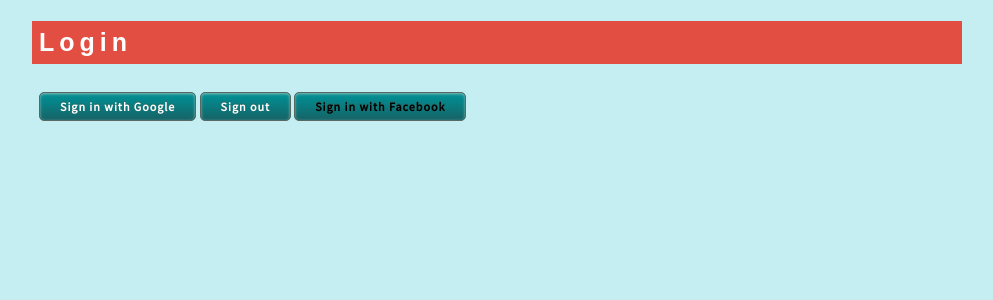
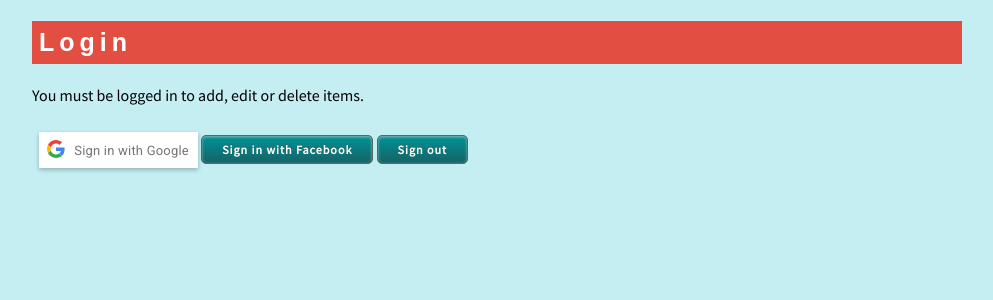
Before and after one commit to ElisabethStrunk/FullStack_ItemCatalog, a Flask app: page /login in a window 1280 px wide. Shown: the part 113-413 px from the top of the page, without its empty margins (143-1136 px from the left). Run offline with Flask 2, Linux system fonts and the light colour scheme; parts of the project's set-up code (start-up, migrations or seed data) failed here and were passed over; some libraries are stand-ins or nearby versions.

Commit message:
Made sign-in buttons look good

```diff
--- a/app/static/style.css
+++ b/app/static/style.css
@@ -128,6 +128,56 @@ footer {
     display: inline;
 }
 
+.abcRioButtonContents {
+    font-family: Roboto,arial,sans-serif;
+    font-weight: 500;
+    letter-spacing: .21px;
+    margin-left: 6px;
+    margin-right: 6px;
+    vertical-align: top;
+    font-size: 13px;
+    line-height: 21px;
+    color: #757575;
+}
+
+.abcRioButton {
+    -webkit-border-radius: 1px;
+    border-radius: 1px;
+    -webkit-box-shadow 0 2px 4px 0px rgba(0,0,0,.25): ;
+    box-shadow: 0 2px 4px 0 rgba(0,0,0,.25);
+    -webkit-box-sizing: border-box;
+    box-sizing: border-box;
+    -webkit-transition: background-color .218s,border-color .218s,box-shadow .218s;
+    transition: background-color .218s,border-color .218s,box-shadow .218s;
+    -webkit-user-select: none;
+    -webkit-appearance: none;
+    background-color: #fff;
+    background-image: none;
+    color: #262626;
+    cursor: pointer;
+    outline: none;
+    overflow: hidden;
+    position: relative;
+    text-align: center;
+    vertical-align: middle;
+    white-space: nowrap;
+
+    padding: 8px 3px 4px 8px;
+    height: 36px;
+    width: auto;
+    display: inline-block
+}
+
+.abcRioButton:hover {
+    outline: none;
+    box-shadow: 0 0 8px #7a95f1;
+}
+
+.abcRioButton:active {
+    background-color: #eee;
+    color: #6d6d6d;
+}
+
 /* unvisited link */
 a:link {
     color: black;
--- a/app/templates/login.html
+++ b/app/templates/login.html
@@ -12,6 +12,9 @@
           rel="stylesheet"
           href="{{ url_for('static', filename='style.css') }}">
     <link href="https://fonts.googleapis.com/css?family=Montserrat:400,700|Source+Sans+Pro"
+          rel="stylesheet"
+          type="text/css">
+    <link href="https://fonts.googleapis.com/css?family=Roboto"
           rel="stylesheet"
           type="text/css">
 
@@ -44,20 +47,45 @@
     </div>
     <div id="login_body">
         <h2>Login</h2>
+        You must be logged in to add, edit or delete items.
+        <br>
+        <br>
+
         <div class="block">
             <!-- GOOGLE SIGN-IN -->
-            <button id="signin_button">Sign in with Google</button>
+            <div id="google_login_button" class="abcRioButton">
+                <svg version="1.1"
+                     xmlns="http://www.w3.org/2000/svg"
+                     width="18px" height="18px"
+                     viewBox="0 0 48 48"
+                     class="abcRioButtonSvg">
+                    <g>
+                        <path fill="#EA4335"
+                              d="M24 9.5c3.54 0 6.71 1.22 9.21 3.6l6.85-6.85C35.9 2.38 30.47 0 24 0 14.62 0 6.51 5.38 2.56 13.22l7.98 6.19C12.43 13.72 17.74 9.5 24 9.5z"></path>
+                        <path fill="#4285F4"
+                              d="M46.98 24.55c0-1.57-.15-3.09-.38-4.55H24v9.02h12.94c-.58 2.96-2.26 5.48-4.78 7.18l7.73 6c4.51-4.18 7.09-10.36 7.09-17.65z"></path>
+                        <path fill="#FBBC05"
+                              d="M10.53 28.59c-.48-1.45-.76-2.99-.76-4.59s.27-3.14.76-4.59l-7.98-6.19C.92 16.46 0 20.12 0 24c0 3.88.92 7.54 2.56 10.78l7.97-6.19z"></path>
+                        <path fill="#34A853"
+                              d="M24 48c6.48 0 11.93-2.13 15.89-5.81l-7.73-6c-2.15 1.45-4.92 2.3-8.16 2.3-6.26 0-11.57-4.22-13.47-9.91l-7.98 6.19C6.51 42.62 14.62 48 24 48z"></path>
+                        <path fill="none"
+                              d="M0 0h48v48H0z"></path>
+                    </g>
+                </svg>
+                <span class="abcRioButtonContents">
+                    Sign in with Google
+                </span>
+            </div>
+            <!-- FACEBOOK SIGN-IN -->
+            <button>
+                <fb:login-button data-size="large" scope="public_profile,email" onlogin="sendTokenToServer();">
+                        Sign in with Facebook
+                </fb:login-button>
+            </button>
+
             <a href="{{url_for('sign_out')}}">
                 <button>Sign out</button>
             </a>
-            <!-- FACEBOOK SIGN-IN -->
-            <button>
-                <fb:login-button scope="public_profile,email" onlogin="sendTokenToServer();">
-                    <a href='javascript:sendTokenToServer()'>
-                        Sign in with Facebook
-                    </a>
-                </fb:login-button>
-            </button>
         </div>
     </div>
     <div id="result"></div>
@@ -67,7 +95,7 @@
     provided by Udacity mentor Zeeshan A. in the Udacity Student Hub
     (thread-11439638899-1138379) on July 31, 2019 -->
     <script>
-        $('#signin_button').click(function() {
+        $('#google_login_button').click(function() {
             function signInCallback(authResult){
                 if (authResult['code']){
                     $.ajax({
```
